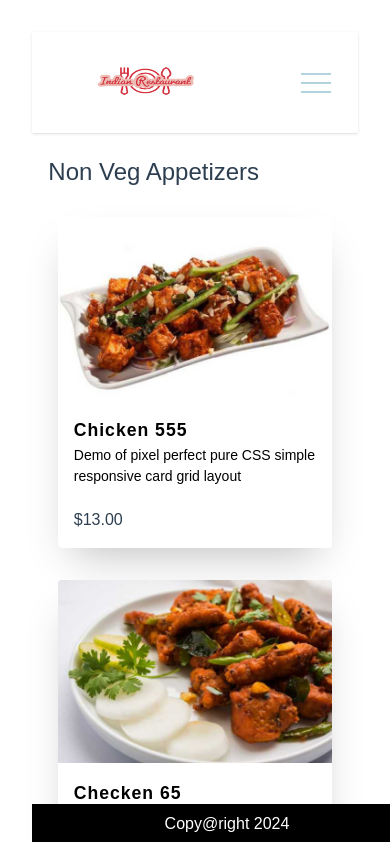
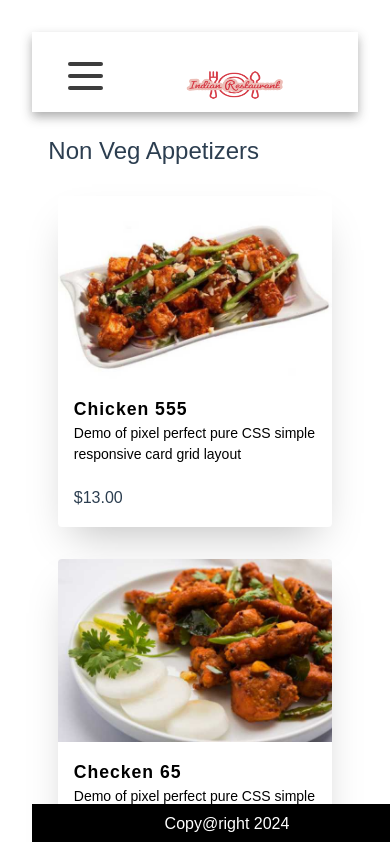
Before and after one commit to chinnollasrujana/vuejsRestarent, a Vue app: page / in a window 390 px wide. Shown: the top 842 px of the page. Built offline with nearby package versions, Linux system fonts and the light colour scheme; the HTML template or start-up script is replaced by a standard one.

Commit message:
fixed mobile menu
fixed mobile menufixed mobile menu

```diff
--- a/index.html
+++ b/index.html
@@ -4,7 +4,8 @@
     <meta charset="UTF-8">
     <link rel="icon" href="/favicon.ico">
     <meta name="viewport" content="width=device-width, initial-scale=1.0">
-    <title>Vite App</title>
+    <meta http-equiv="X-UA-Compatible" content="IE=edge">
+
   </head>
   <body>
     <div id="app"></div>
--- a/src/components/Header.vue
+++ b/src/components/Header.vue
@@ -7,30 +7,27 @@ export default{
 </script>
 <template>
    <header>
-		<nav class="navigation shadow">
+		<nav class="navbar">
 
-			<!-- Logo -->
-			<div class="logo">
-        <RouterLink to="/"><img src="../assets/images/logo2.png" /></RouterLink>
-
+        <div class="navbar-container container">
+            <input type="checkbox" name="" id="">
+            <div class="hamburger-lines">
+                <span class="line line1"></span>
+                <span class="line line2"></span>
+                <span class="line line3"></span>
             </div>
-
-			<!-- Navigation -->
-			<ul class="menu-list">
+            <ul class="menu-items">
 
               <li><RouterLink to="/">Home</RouterLink></li>
               <li><RouterLink to="/menu">Menu</RouterLink></li>
               <li><RouterLink to="/about">About</RouterLink></li>
             </ul>
+            <div class="logo">
+              <RouterLink to="/"><img src="../assets/images/logo2.png" /></RouterLink>
 
-			<div class="humbarger">
-				<div class="bar"></div>
-				<div class="bar2 bar"></div>
-				<div class="bar"></div>
+            </div>
         </div>
     </nav>
-
-    <!-- ==== Intro Section Start ==== -->
 
 	</header>
 </template>
@@ -49,140 +46,179 @@ html,body{
   font-size: 16px;
   font-family: 'Montserrat', sans-serif;
 }
+.navbar input[type="checkbox"],
+.navbar .hamburger-lines{
+    display: none;
+}
 
-header .navigation {
+.container{
+    max-width: 1200px;
+    width: 90%;
+    margin: auto;
+}
+
+.navbar{
+    box-shadow: 0px 5px 10px 0px #aaa;
+    /* position: fixed; */
+    width: 100%;
+    background: #fff;
+    color: #000;
+    opacity: 0.85;
+    z-index: 100;
+}
+
+.navbar-container{
+    display: flex !important;
+    justify-content: space-between;
+    height: 64px;
+    align-items: center;
+}
+
+.menu-items{
+    order: 2;
     display: flex;
-  justify-content: space-between;
-  align-items: center;
-  position: relative;
-  min-height: 12vh;
-  min-width: 100%;
-  z-index: 10;
-  background: #fff;
+}
+.logo{
+    order: 1;
+    font-size: 2.3rem;
 }
 .logo img{
     width: 180px;
     height: 90px;
 }
-header .navigation .logo{
+header .nav .logo{
   margin-left: 20px;
 }
 
-header .navigation .logo h1{
-  color: #b1d4e0;
-  font-size: 30px;
-  line-height: 38px;
+.menu-items li{
+    list-style: none;
+    margin-left: 1.5rem;
+    font-size: 1.3rem;
 }
 
-header .navigation .menu-list {
-  list-style: none;
-  display: flex;
-  justify-content: space-between;
-  align-items: center;
-  width: 15%;
-  margin: auto 30px auto 0;
+.navbar a{
+    color: #444;
+    text-decoration: none;
+    font-weight: 500;
+    transition: color 0.3s ease-in-out;
 }
 
-header .navigation .humbarger {
-  margin-right: 20px;
-  display: none;
+.navbar a:hover{
+    color: #117964;
 }
 
-header .navigation .humbarger .bar{
-  width: 30px;
-  height: 2px;
-  margin: 7px;
-  background: #b1d4e0;
+@media (max-width: 768px){
+    .navbar{
+        opacity: 0.95;
     }
 
-header .navigation .menu-list li a {
-  color: #000;
-  font-size: 16px;
-  letter-spacing: 2px;
-  text-transform: uppercase;
-  cursor: pointer;
-  transition: color 1s ease, border 1s ease;
-  text-decoration: none;
+    .navbar-container input[type="checkbox"],
+    .navbar-container .hamburger-lines{
+        display: block;
     }
 
-.shadow {
-    --tw-shadow: 0 1px 3px 0 rgb(0 0 0 / .1), 0 1px 2px -1px rgb(0 0 0 / .1);
-    --tw-shadow-colored: 0 1px 3px 0 var(--tw-shadow-color), 0 1px 2px -1px var(--tw-shadow-color);
-    box-shadow: var(--tw-ring-offset-shadow, 0 0 #0000), var(--tw-ring-shadow, 0 0 #0000), var(--tw-shadow);
+    .navbar-container{
+        display: block;
+        position: relative;
+        height: 80px;
     }
 
-@keyframes revealNextWord {
-  0% {
-    opacity: 0.3;
-    height: 0.0;
+    .navbar-container input[type="checkbox"]{
+        position: absolute;
+        display: block;
+        height: 32px;
+        width: 30px;
+        top: 30px;
+        left: 20px;
+        z-index: 5;
+        opacity: 0;
+        cursor: pointer;
     }
-  10% {
-    opacity: 1;
-    height:1.2em;
+
+    .navbar-container .hamburger-lines{
+        display: block;
+        height: 28px;
+        width: 35px;
+        position: absolute;
+        top: 30px;
+        left: 20px;
+        z-index: 2;
+        display: flex;
+        flex-direction: column;
+        justify-content: space-between;
     }
-  20% {
-    opacity: 1;
-    height:1.2em;
+
+    .navbar-container .hamburger-lines .line{
+        display: block;
+        height: 4px;
+        width: 100%;
+        border-radius: 10px;
+        background: #333;
     }
-  28% {
-    opacity: 0;
-    height:2em;
+
+    .navbar-container .hamburger-lines .line1{
+        transform-origin: 0% 0%;
+        transition: transform 0.3s ease-in-out;
+    }
+
+    .navbar-container .hamburger-lines .line2{
+        transition: transform 0.2s ease-in-out;
+    }
+
+    .navbar-container .hamburger-lines .line3{
+        transform-origin: 0% 100%;
+        transition: transform 0.3s ease-in-out;
+    }
+
+    .navbar .menu-items{
+        padding-top: 400px;
+        background: #fff;
+        height: 100vh;
+        transform: translate(-150%);
+        display: flex;
+        flex-direction: column;
+        margin-left: -40px;
+        padding-left: 40px;
+        transition: transform 0.5s ease-in-out;
+        box-shadow:  5px 0px 10px 0px #aaa;
+        overflow: scroll;
+        width: 100% !important;
+    }
+
+    .navbar .menu-items li{
+        margin-bottom: 1.8rem;
+        font-size: 1.1rem;
+        font-weight: 500;
+    }
+
+    .logo{
+        position: absolute;
+        top: 10px;
+        right: 15px;
+        font-size: 2.5rem;
+    }
+
+    .navbar-container input[type="checkbox"]:checked ~ .menu-items{
+        transform: translateX(0);
+    }
+
+    .navbar-container input[type="checkbox"]:checked ~ .hamburger-lines .line1{
+        transform: rotate(45deg);
+    }
+
+    .navbar-container input[type="checkbox"]:checked ~ .hamburger-lines .line2{
+        transform: scaleY(0);
+    }
+
+    .navbar-container input[type="checkbox"]:checked ~ .hamburger-lines .line3{
+        transform: rotate(-45deg);
     }
 
 }
 
-/* ====================
-  Responsive Section
-=======================*/
-
-/* Tablet desktop :768px. */
-
-@media only screen and (min-width: 768px) and (max-width: 991px) {
-  header .navigation .menu-list {
-    width: 60%;
-  }
-
-  header .navigation .menu-list li a{
-    font-size: 1rem;
-  }
-
-}
-
-/* Large Mobile :480px. */
-
-@media only screen and (max-width: 767px) {
-
-  header .navigation .menu-list {
-    position: absolute;
-    top: 12vh;
-    min-width: 100%;
-    background: rgba(15, 20, 35, 0.99);
-    text-align: center;
+@media (max-width: 500px){
+    .navbar-container input[type="checkbox"]:checked ~ .logo{
         display: none;
     }
-
-  header .navigation .menu-list li {
-    display: block;
 }
-
-  header .navigation .menu-list li a {
-    display: block;
-    padding: 20px;
-    transition: color 1s ease, padding 1s ease, background-color 1s ease;
-
-  }
-
-  header .navigation .menu-list li a:hover{
-    color: #b1d4e0;
-    padding-left: 30px;
-    background: rgba(177, 212, 224, 0.2);
-  }
-
-
-  header .navigation .humbarger{
-    display: block;
-  }
-
-}
-
 </style>
```
Lines whose indentation alone changed are shown as unchanged.
